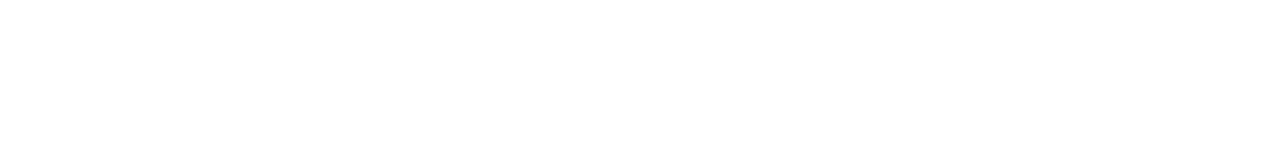
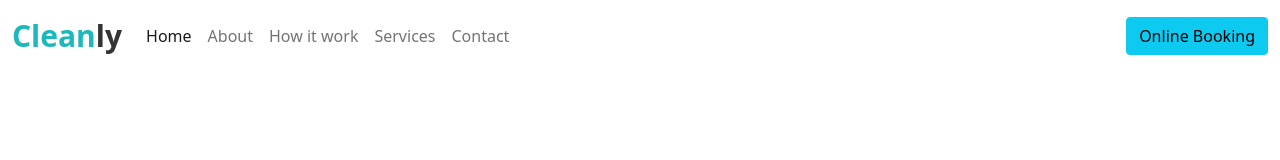
Before and after one commit to indhulibin/Cleaning-Website, a plain HTML site: page index.html in a window 1280 px wide. Drawn offline with nearby package versions, Linux system fonts and the light colour scheme.

Commit message:
header part

```diff
--- a/index.html
+++ b/index.html
@@ -4,9 +4,42 @@
     <meta charset="UTF-8">
     <meta http-equiv="X-UA-Compatible" content="IE=edge">
     <meta name="viewport" content="width=device-width, initial-scale=1.0">
+    <link rel="stylesheet" href="style.css">
+    <link href="https://cdn.jsdelivr.net/npm/bootstrap@5.0.2/dist/css/bootstrap.min.css" rel="stylesheet" integrity="sha384-EVSTQN3/azprG1Anm3QDgpJLIm9Nao0Yz1ztcQTwFspd3yD65VohhpuuCOmLASjC" crossorigin="anonymous">
+    <script src="https://cdn.jsdelivr.net/npm/bootstrap@5.0.2/dist/js/bootstrap.bundle.min.js" integrity="sha384-MrcW6ZMFYlzcLA8Nl+NtUVF0sA7MsXsP1UyJoMp4YLEuNSfAP+JcXn/tWtIaxVXM" crossorigin="anonymous"></script>
     <title>Document</title>
 </head>
 <body>
+  <nav class="navbar navbar-expand-lg navbar-light">
+    <div class="container-fluid">
+      <a class="navbar-brand" href="#"><span class="first">Clean</span><span class="second">ly</span></a>
+      <button class="navbar-toggler" type="button" data-bs-toggle="collapse" data-bs-target="#navbarSupportedContent" aria-controls="navbarSupportedContent" aria-expanded="false" aria-label="Toggle navigation">
+        <span class="navbar-toggler-icon"></span>
+      </button>
+      <div class="collapse navbar-collapse" id="navbarSupportedContent">
+        <ul class="navbar-nav me-auto mb-2 mb-lg-0">
+          <li class="nav-item">
+            <a class="nav-link active" aria-current="page" href="#">Home</a>
+          </li>
+          <li class="nav-item">
+            <a class="nav-link" href="#">About</a>
+          </li>
+          <li class="nav-item">
+            <a class="nav-link" href="#">How it work</a>
+          </li>
 
+          <li class="nav-item">
+            <a class="nav-link" href="#">Services</a>
+          </li>
+
+          <li class="nav-item">
+            <a class="nav-link" href="#">Contact</a>
+          </li>
+
+        </ul>
+        <button type="button" class="btn btn-info">Online Booking</button>
+      </div>
+    </div>
+  </nav>
 </body>
 </html>
--- /dev/null
+++ b/style.css
@@ -0,0 +1,14 @@
+span.first
+{
+    font-size: 30px;
+    color: rgb(27, 185, 185);
+    font-style: normal;
+    font-weight: 800;
+}
+span.second
+{
+    font-size: 30px;
+    color: rgb(53, 51, 51);
+    font-style: normal;
+    font-weight: 800;
+}
```
